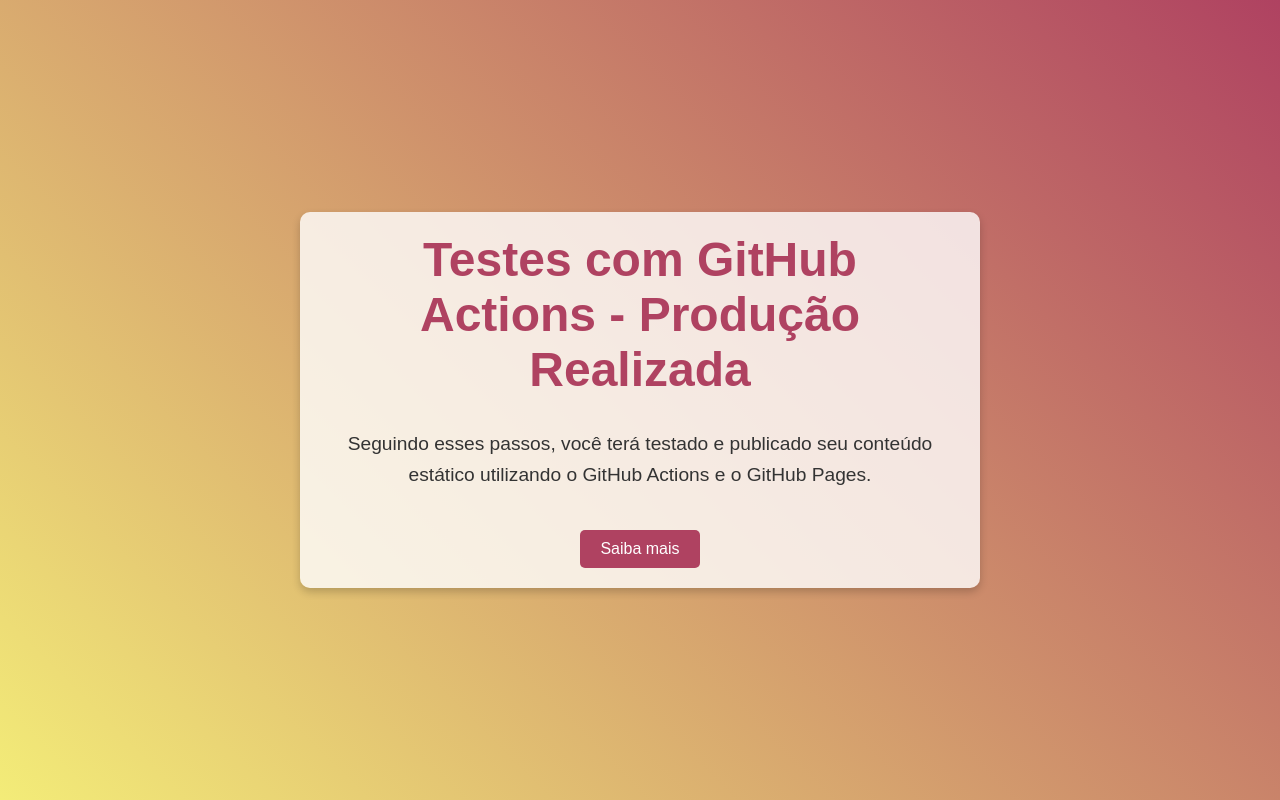
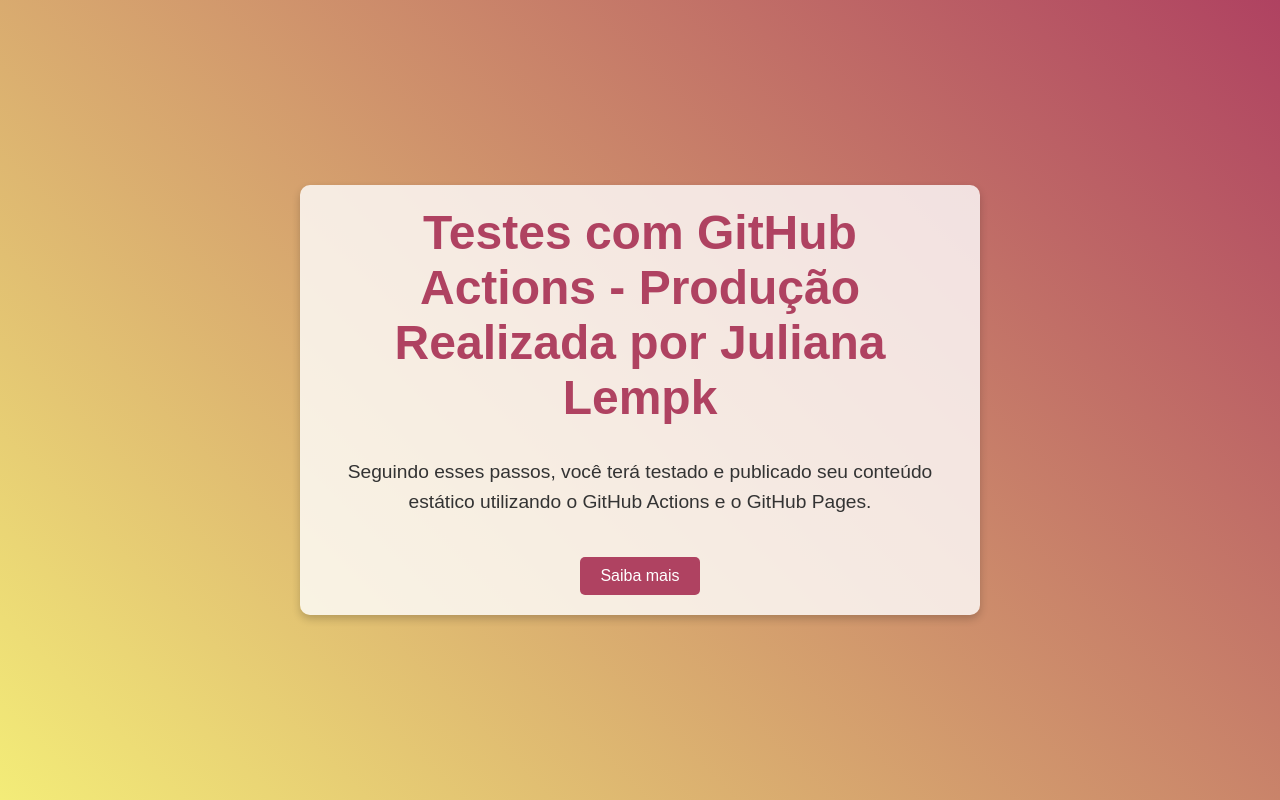
Before and after one commit to julianalempk/REDES_TRAB_2, a plain HTML site: page index.html in a window 1280 px wide. Drawn offline with Linux system fonts and the light colour scheme.

Commit message:
Update index.html

```diff
--- a/index.html
+++ b/index.html
@@ -52,7 +52,7 @@
 </head>
 <body>
   <div class="container">
-    <h1>Testes com GitHub Actions - Produção Realizada</h1>
+    <h1>Testes com GitHub Actions - Produção Realizada por Juliana Lempk</h1>
     <p>Seguindo esses passos, você terá testado e publicado seu conteúdo estático utilizando o GitHub Actions e o GitHub Pages.</p>
     <a href="#" class="button">Saiba mais</a>
   </div>
```
